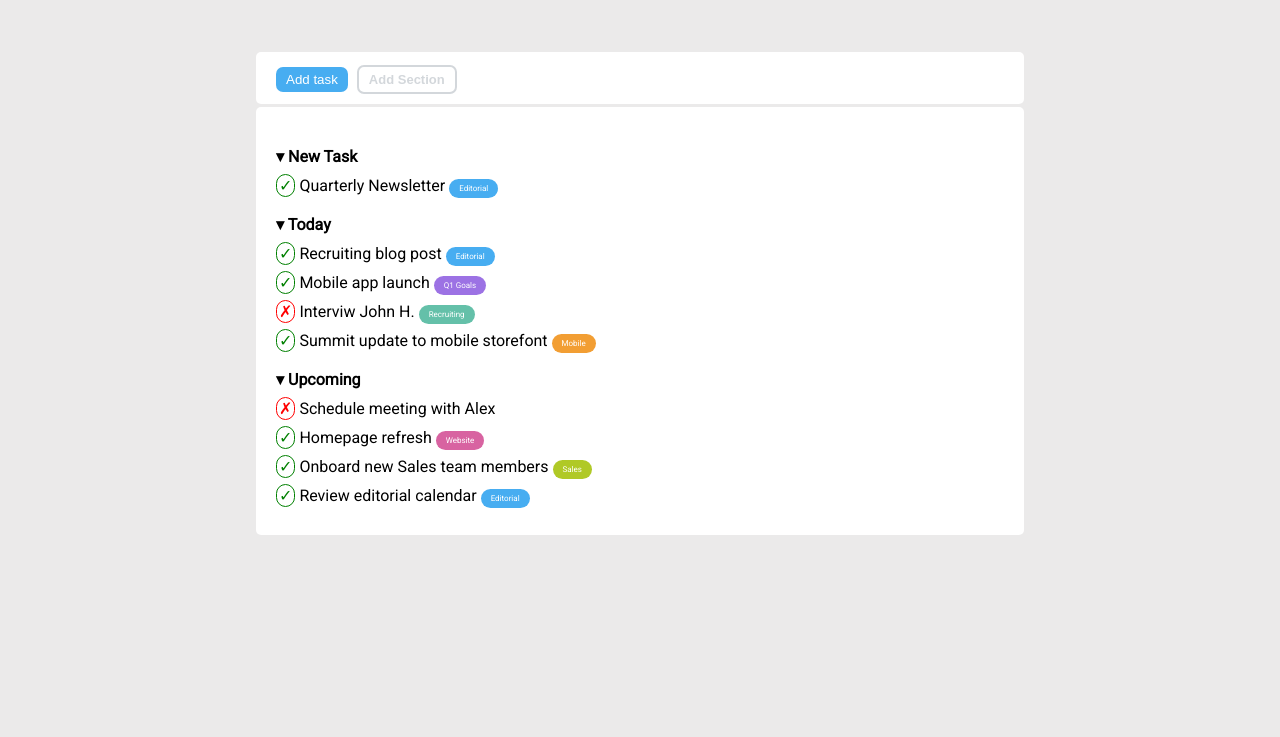
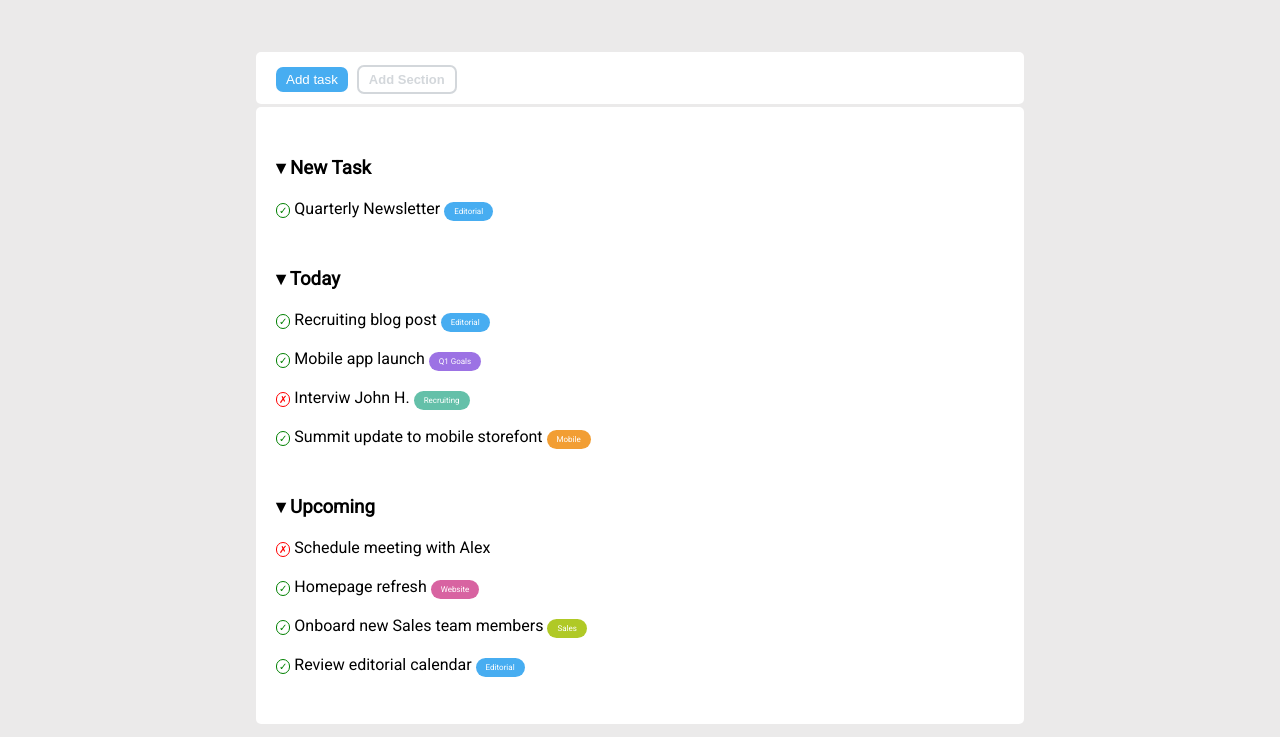
Before and after one commit to simone-poli/html-css-toboolist, a plain HTML site: page index.html in a window 1280 px wide. Shown: the part 63-800 px from the top of the page. Drawn offline with Linux system fonts and the light colour scheme.

Commit message:
fixed errors

```diff
--- a/css/style.css
+++ b/css/style.css
@@ -115,12 +115,7 @@ ul{
 }
 
 li{
-    padding-top: 10px;
-}
-
-li ul{
-    font-weight: bold;
-    font-size: medium;
+    padding: 10px 0;
 }
 
 .wrd-cont{
@@ -134,10 +129,12 @@ li ul{
     padding: 1px 2px;
     border-radius: 20px;
     border: 1px solid green;
+    font-size:10px;
 }
 
 .cercle-rd{
     padding: 1px 2px;
     border-radius: 20px;
     border: 1px solid red;
+    font-size: 10px;
 }
--- a/index.html
+++ b/index.html
@@ -1,5 +1,6 @@
 <!DOCTYPE html>
 <html lang="en">
+
 <head>
     <meta charset="UTF-8">
     <meta name="viewport" content="width=device-width, initial-scale=1.0">
@@ -7,6 +8,7 @@
     <link href="https://fonts.googleapis.com/css2?family=Roboto&display=swap" rel="stylesheet">
     <title>Toboolist</title>
 </head>
+
 <body>
 
     <header>
@@ -24,22 +26,41 @@
         <div class="list-container bg-white">
             <ul class="pd-20">
                 <li>
-                        <ul>&blacktriangledown; New Task</ul>
+                    <ul>
+                        <li>
+                            <h3>&blacktriangledown; New Task</h3>
+                        </li>
                         <li><span class="green cercle-gr">&check;</span> Quarterly Newsletter <span class="wrd-cont bg-blue">Editorial</span></li>
+                    </ul>
                 </li>
                 <li>
-                        <ul>&blacktriangledown; Today</ul>
-                        <li><span class="green cercle-gr">&check;</span> Recruiting blog post <span class="wrd-cont bg-blue">Editorial</span></li>
-                        <li><span class="green cercle-gr">&check;</span> Mobile app launch <span class="wrd-cont bg-violet">Q1 Goals</span></li>
-                        <li><span class="red cercle-rd">&cross;</span> Interviw John H. <span class="wrd-cont bg-green">Recruiting</span></li>
-                        <li><span class="green cercle-gr">&check;</span> Summit update to mobile storefont <span class="wrd-cont bg-orange">Mobile</span></li>
+                    <ul>
+                        <li>
+                            <h3>&blacktriangledown; Today</h3>
+                        </li>
+                <li><span class="green cercle-gr">&check;</span> Recruiting blog post <span
+                        class="wrd-cont bg-blue">Editorial</span></li>
+                <li><span class="green cercle-gr">&check;</span> Mobile app launch <span class="wrd-cont bg-violet">Q1
+                        Goals</span></li>
+                <li><span class="red cercle-rd">&cross;</span> Interviw John H. <span
+                        class="wrd-cont bg-green">Recruiting</span></li>
+                <li><span class="green cercle-gr">&check;</span> Summit update to mobile storefont <span
+                        class="wrd-cont bg-orange">Mobile</span></li>
+                    </ul>
                 </li>
                 <li>
-                        <ul>&blacktriangledown; Upcoming</ul>
+                    <ul>
+                        <li>
+                            <h3>&blacktriangledown; Upcoming</h3>
+                        </li>
                 <li><span class="red cercle-rd">&cross;</span> Schedule meeting with Alex</li>
-                        <li><span class="green cercle-gr">&check;</span> Homepage refresh <span class="wrd-cont bg-fucsia">Website</span></li>
-                        <li><span class="green cercle-gr">&check;</span> Onboard new Sales team members <span class="wrd-cont bg-oil">Sales</span></li>
-                        <li><span class="green cercle-gr">&check;</span> Review editorial calendar <span class="wrd-cont bg-blue">Editorial</span></li>
+                <li><span class="green cercle-gr">&check;</span> Homepage refresh <span
+                        class="wrd-cont bg-fucsia">Website</span></li>
+                <li><span class="green cercle-gr">&check;</span> Onboard new Sales team members <span
+                        class="wrd-cont bg-oil">Sales</span></li>
+                <li><span class="green cercle-gr">&check;</span> Review editorial calendar <span
+                        class="wrd-cont bg-blue">Editorial</span></li>
+                    </ul>
                 </li>
             </ul>
         </div>
@@ -48,4 +69,5 @@
 
 
 </body>
+
 </html>
```
Lines whose indentation alone changed are shown as unchanged.
